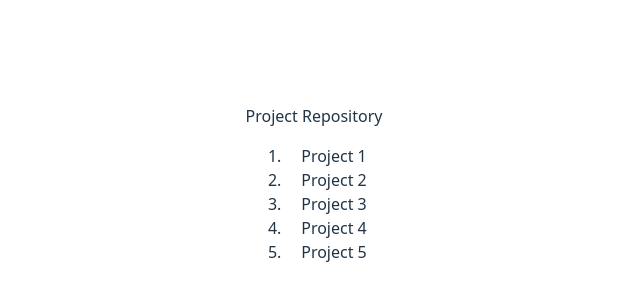
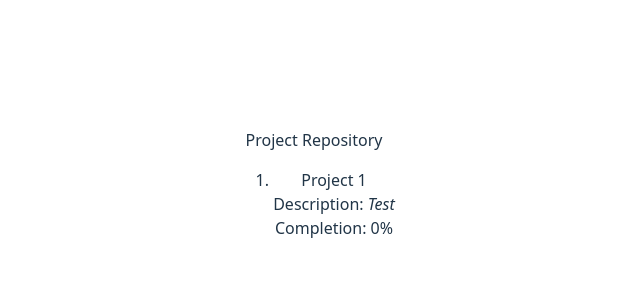
Before and after one commit to bstojkovic/project-java-web-development-iu, a React app in the folder frontend/: page / in a window 1280 px wide. Shown: the part 208-508 px from the top of the page, without its empty margins (326-966 px from the left). Built offline with nearby package versions, Linux system fonts and the light colour scheme; the HTML template or start-up script is replaced by a standard one.

Commit message:
refactor: turn project class into Project props interface

```diff
--- a/frontend/src/App.tsx
+++ b/frontend/src/App.tsx
@@ -4,37 +4,26 @@ import './App.css';
 import Repository from './components/Repository';
 import ProjectForm from './components/ProjectForm';
 
-export class Project {
+export interface ProjectProps {
   id: number
   title: string
   description: string
   completion: number
-
-  constructor(id: number, title: string) {
-    this.id = id;
-    this.title = title;
-    this.description = "";
-    this.completion = 0;
-  }
 }
 
 const projects = [
-  new Project(1, "Project 1"),
-  new Project(2, "Project 2"),
-  new Project(3, "Project 3"),
-  new Project(4, "Project 4"),
-  new Project(5, "Project 5"),
+  {id: 1, title: "Project 1", description: "Test", completion: 0}
 ];
 
 function App() {
   const [currentViewStr, setCurrentViewStr] = useState('repository');
-  const [currentProject, setCurrentProject] = useState(new Project(0, ''));
+  const [currentProject, setCurrentProject] = useState(projects[0]);
 
   function setCurrentView(viewName: string) {
     setCurrentViewStr(viewName);
   }
 
-  function onProjectClicked(project: Project) {
+  function onProjectClicked(project: ProjectProps) {
     setCurrentProject(project);
     setCurrentView('project');
   }
--- /dev/null
+++ b/frontend/src/components/Project.tsx
@@ -0,0 +1,22 @@
+import type { ProjectProps } from "../App";
+
+function Project(props: ProjectProps, onProjectClicked: Function) {
+  function projectClicked() {
+    onProjectClicked(props);
+  }
+
+  return (
+    <>
+    <li
+        key={props.id}
+        onClick={()=>{projectClicked()}}
+    >
+        <div>{props.title}</div>
+        <div>Description: <em>{props.description}</em></div>
+        <div>Completion: {props.completion}%</div>
+    </li>
+    </>
+  )
+}
+
+export default Project
--- a/frontend/src/components/ProjectForm.tsx
+++ b/frontend/src/components/ProjectForm.tsx
@@ -1,8 +1,8 @@
 import { useState } from "react";
-import { Project } from "../App";
+import { type ProjectProps } from "../App";
 
 interface ProjectFormProps {
-  currentProject: Project,
+  currentProject: ProjectProps,
   onFormCancelled: Function,
   onProjectSubmitted: Function,
 }
--- a/frontend/src/components/Repository.tsx
+++ b/frontend/src/components/Repository.tsx
@@ -1,13 +1,14 @@
-import { Project } from "../App";
+import type { ProjectProps } from "../App";
+import Project from "./Project";
 
 interface RepositoryProps {
   onProjectClicked: Function,
-  projects: Project[],
+  projects: ProjectProps[],
 }
 
 function Repository(props: RepositoryProps) {
-  function projectClicked(project: Project) {
-    props.onProjectClicked(project);
+  function projectClicked(projectProps: ProjectProps) {
+    props.onProjectClicked(projectProps);
   }
 
   return (
@@ -15,13 +16,8 @@ function Repository(props: RepositoryProps) {
       <div>
         <span>Project Repository</span>
         <ol>
-          {props.projects.map(project => {
-            return <li
-              key={project.id}
-              onClick={()=>{projectClicked(project)}}
-            >
-              {project.title}
-            </li>
+          {props.projects.map(projectProps => {
+            return Project(projectProps, projectClicked)
           })}
         </ol>
       </div>
```
Also changed, not shown: 1 other file (tests, documents, lock files or other folders).
